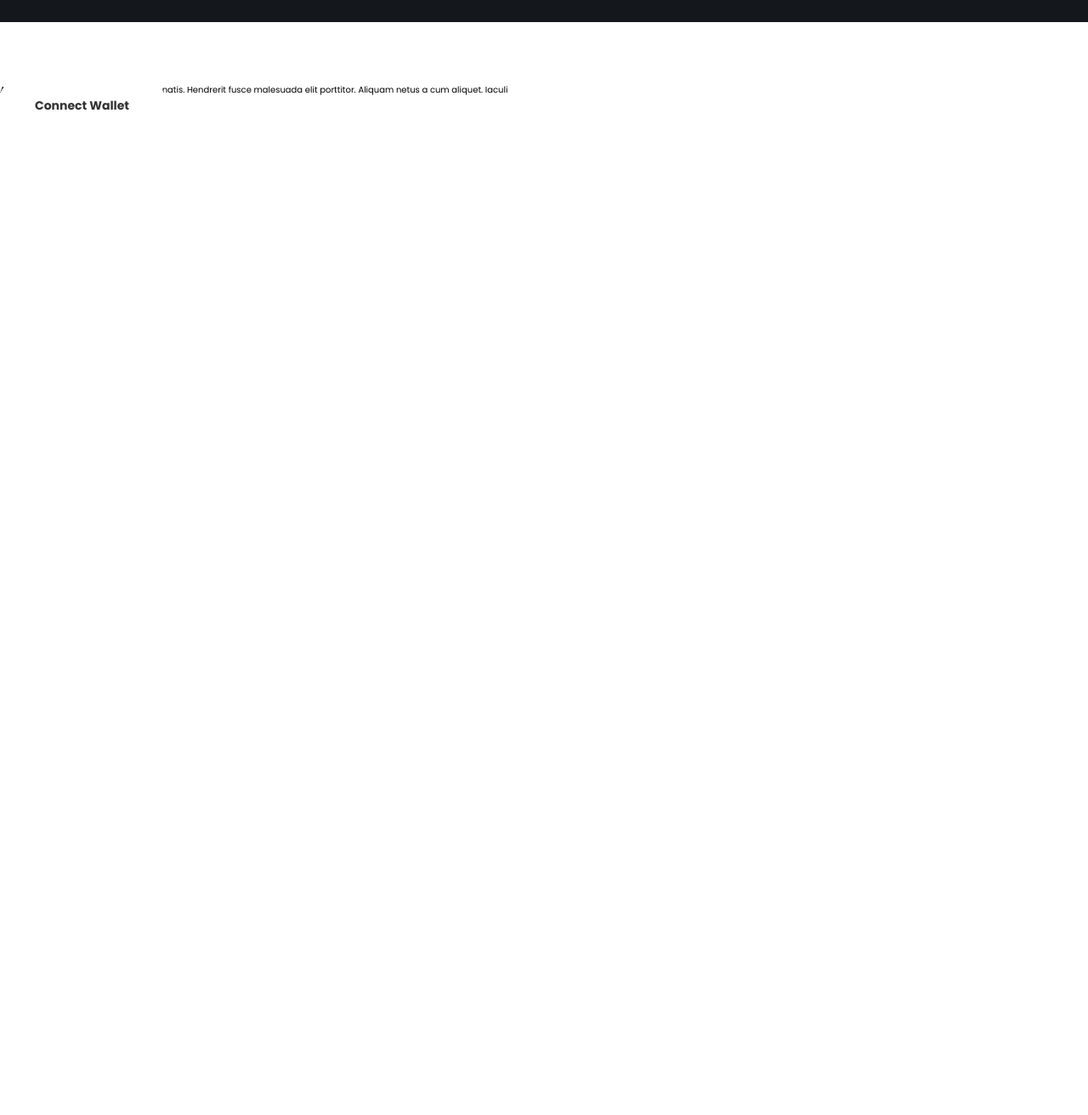
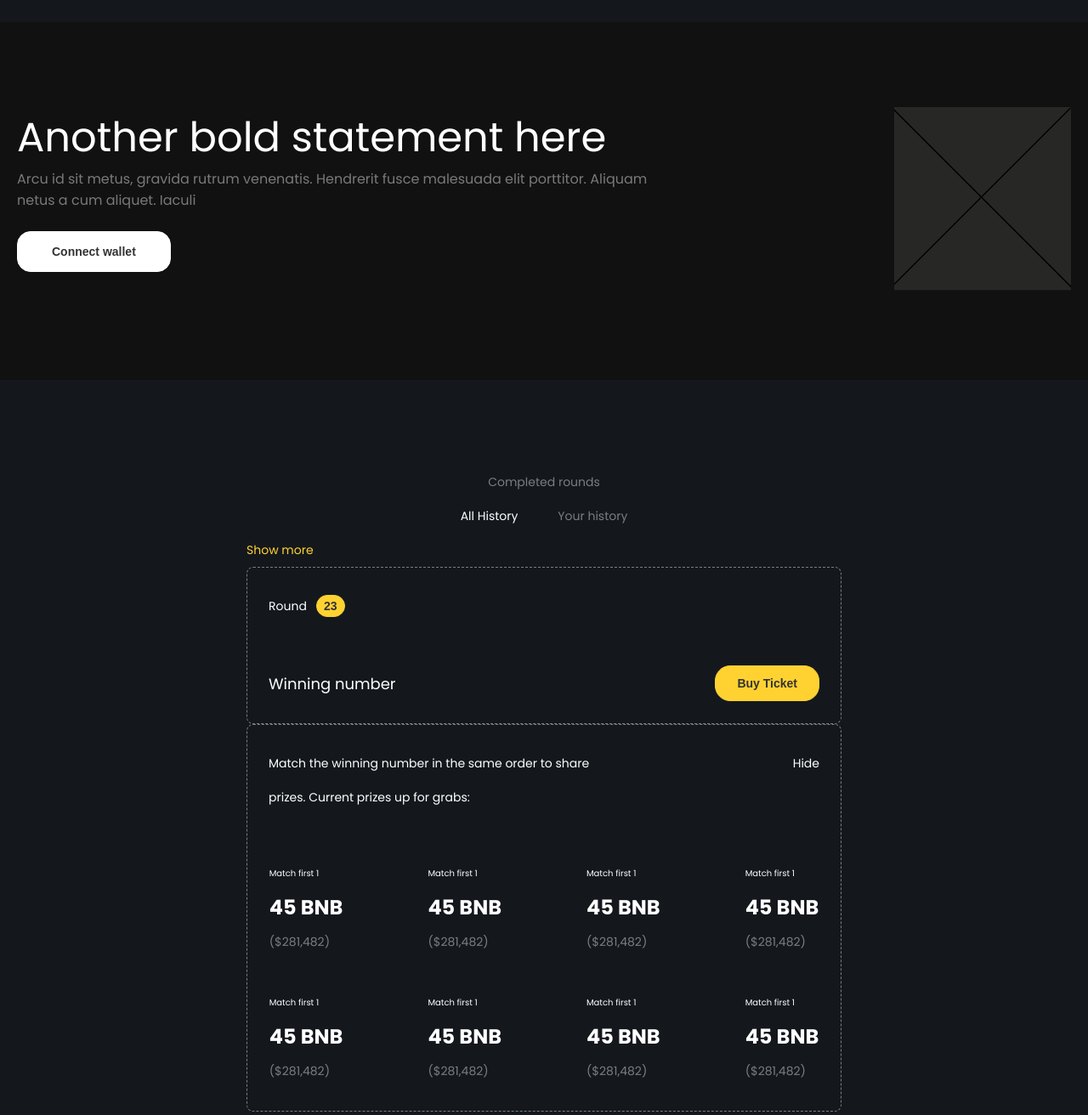
Before and after one commit to solinkz/bnbjackpot, a website: page price.html in a window 1280 px wide. Shown: the part 1380-2692 px from the top of the page at 85% size. Before the commit the page ends 1530 px from the top, so only its background shows below. Drawn offline with Linux system fonts and the light colour scheme.

Commit message:
history completed

```diff
--- a/price.html
+++ b/price.html
@@ -144,16 +144,106 @@
      </section>
      <!-- TICKET SECTION END -->
 
-     <!-- Connect wallet -->
-     <div class="connect-wallet">
-          <div class="connect-wallet__info">
-               <h2>Another bold statement here</h2>
-               <p>Arcu id sit metus, gravida rutrum venenatis. Hendrerit fusce malesuada elit porttitor. Aliquam netus a cum aliquet. Iaculi</p>
-               <a href="#" class="btn btn__medium btn__white"> Connect Wallet</a>
-          </div>
-          <div class="connect-wallet__image">
+      <!-- COLLECT WALLET SECTION -->
+      <section class="wallet">
+          <div class="container">
+               <div class="wallet_container">
+                    <div>
+                         <h2>Another bold statement here</h2>
+                         <p class="wallet_text text-sm gray">Arcu id sit metus, gravida rutrum venenatis. Hendrerit fusce malesuada elit porttitor. Aliquam <br> netus a cum aliquet. Iaculi</p>
+                         <button class="btn btn__white">Connect wallet</button>
+                    </div>
+                    <div><img src="img/envelope-black.png" alt=""></div>
+
+               </div>
 
           </div>
-     </div>
+     </section>
+     <!--  COLLECT WALLECT SECTION END -->
+
+     <!-- HISTORY SECTION -->
+     <section class="history">
+          <div class="container">
+               <div class="history_container">
+                    <p class="text-xsm gray text-center">Completed rounds</p>
+                    <div class="history_link">
+                         <a href="#" class="text-xsm white border_gold">All History</a>
+                         <a href="#" class="text-xsm gray border_gray">Your history</a>
+                    </div>
+                    <p class="text-xsm gold">Show more</p>
+                    <div class="ticket_box">
+                         <div class="border border-p">
+                              <div class="d-flex j-content white">
+                                   <p class="text-xsm">Round &nbsp; <button class="btn btn__bit">23</button></p>
+                                   <span>
+                                        <div class="prev"></div>
+                                        <div class="next"></div>
+                                   </span>
+                              </div>
+                              <div class="d-flex j-content a-item border-mt">
+                                   <p class="text-md white">Winning number</p>
+                                   <div>
+                                        <button class="btn btn__small">Buy Ticket</button>
+                                   </div>
+                              </div>
+                         </div>
+                         <div class="border border-p">
+                              <div class="d-flex j-content white">
+                                   <p class="text-xsm">Match the winning number in the same order to share <br> prizes. Current prizes up for grabs:</p>
+                                   <a class="text-xsm">Hide</a>
+                              </div>
+                              <div class="d-flex f-column flex-gap j-content a-item border-mt">
+                                   <div class="d-flex border-gap">
+                                        <div>
+                                             <p class="white">Match first 1</p>
+                                             <h4>45 BNB</h4>
+                                             <span class="text-xsm fw-sm gray">($281,482)</span>
+                                        </div>
+                                        <div>
+                                             <p class="white">Match first 1</p>
+                                             <h4>45 BNB</h4>
+                                             <span class="text-xsm fw-sm gray">($281,482)</span>
+                                        </div>
+                                        <div>
+                                             <p class="white">Match first 1</p>
+                                             <h4>45 BNB</h4>
+                                             <span class="text-xsm fw-sm gray">($281,482)</span>
+                                        </div>
+                                        <div>
+                                             <p class="white">Match first 1</p>
+                                             <h4>45 BNB</h4>
+                                             <span class="text-xsm fw-sm gray">($281,482)</span>
+                                        </div>
+                                   </div>
+                                   <div class="d-flex border-gap">
+                                        <div>
+                                             <p class="white">Match first 1</p>
+                                             <h4>45 BNB</h4>
+                                             <span class="text-xsm fw-sm gray">($281,482)</span>
+                                        </div>
+                                        <div>
+                                             <p class="white">Match first 1</p>
+                                             <h4>45 BNB</h4>
+                                             <span class="text-xsm fw-sm gray">($281,482)</span>
+                                        </div>
+                                        <div>
+                                             <p class="white">Match first 1</p>
+                                             <h4>45 BNB</h4>
+                                             <span class="text-xsm fw-sm gray">($281,482)</span>
+                                        </div>
+                                        <div>
+                                             <p class="white">Match first 1</p>
+                                             <h4>45 BNB</h4>
+                                             <span class="text-xsm fw-sm gray">($281,482)</span>
+                                        </div>
+                                   </div>
+                              </div>
+                         </div>
+                    </div>
+               </div>
+
+          </div>
+     </section>
+     <!-- HISTORY SECTION END -->
 </body>
 </html>
```
Also changed, not shown: sass/base/_typography.scss (+5 -5 lines).
